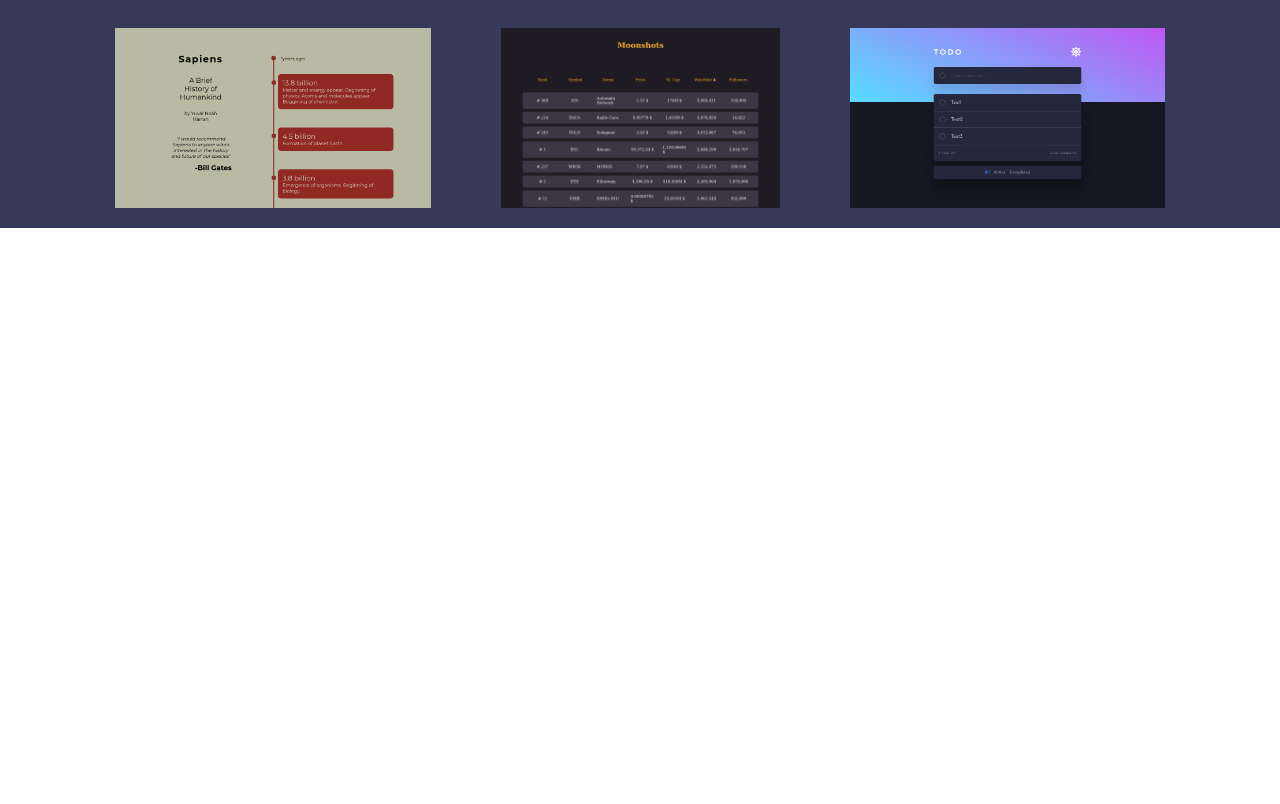
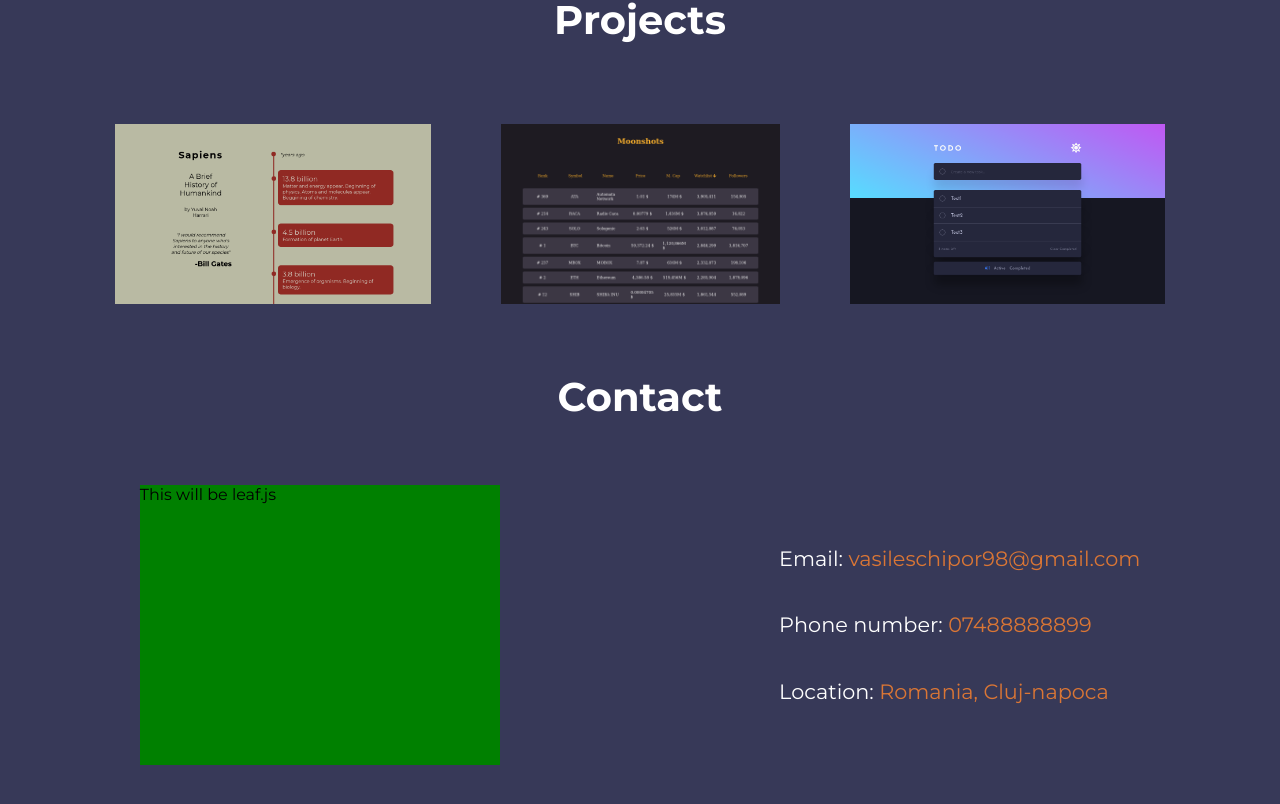
Before and after one commit to Utakato/Portfolio, a React (Create React App) app in the folder client/: page / in a window 1280 px wide. Shown: the part 1386-2190 px from the top of the page. Before the commit the page ends 1614 px from the top, so only its background shows below. Built offline with nearby package versions, Linux system fonts and the light colour scheme.

Commit message:
Add Contact component and style

```diff
--- a/client/src/App.js
+++ b/client/src/App.js
@@ -1,10 +1,9 @@
-import logo from './logo.svg';
 import './App.css';
 import Header from './components/Header';
 import Hero from './components/Hero';
 import Skills from './components/Skills';
 import Projects from './components/Projects';
-
+import Contact from './components/Contact';
 function App() {
   return (
     <div className="App">
@@ -12,6 +11,7 @@
       <Hero />
       <Skills />
       <Projects />
+      <Contact />
     </div>
   );
 }
--- a/client/src/components/Contact/index.jsx
+++ b/client/src/components/Contact/index.jsx
@@ -1,12 +1,17 @@
+import "./style.css"
 const Contact = () => {
     return (
-        <contact>
-            Email: My email.
-            Phone number??? Maybe.
-            Location?
-            Try leafjs?
-            Form?
-        </contact>
+        <section className="contact">
+            <h1>Contact</h1>
+            <div className="wrapper">
+            <div className="map">This will be leaf.js</div>
+            <div className="contact-info">
+                <div className="info">Email: <span>vasileschipor98@gmail.com</span></div>
+                <div className="info">Phone number: <span>07488888899</span></div>
+                <div className="info">Location: <span>Romania, Cluj-napoca</span></div>
+            </div>
+            </div>
+        </section>
     )
 }
 
--- a/client/src/components/Contact/style.css
+++ b/client/src/components/Contact/style.css
@@ -0,0 +1,38 @@
+.map {
+    width: 360px;
+    height: 280px;
+    background-color: green;
+}
+
+.wrapper {
+    display: flex;
+    justify-content: space-around;
+    align-items: center;
+    padding-bottom: 6rem;
+}
+
+.contact {
+    background-color: var(--blue);
+}
+
+.contact h1 {
+    text-align: center;
+    font-size: 2.5rem;
+    margin:0;
+    padding-top: 3rem;
+    color: var(--white);
+}
+
+.contact-info {
+    display: flex;
+    flex-direction: column;
+    justify-content: space-around;
+    height:200px;
+    /* align-self:flex-start; */
+    color: var(--white);
+    font-size: 1.3rem;
+}
+
+.info span {
+    color:var(--orange)
+}
```
